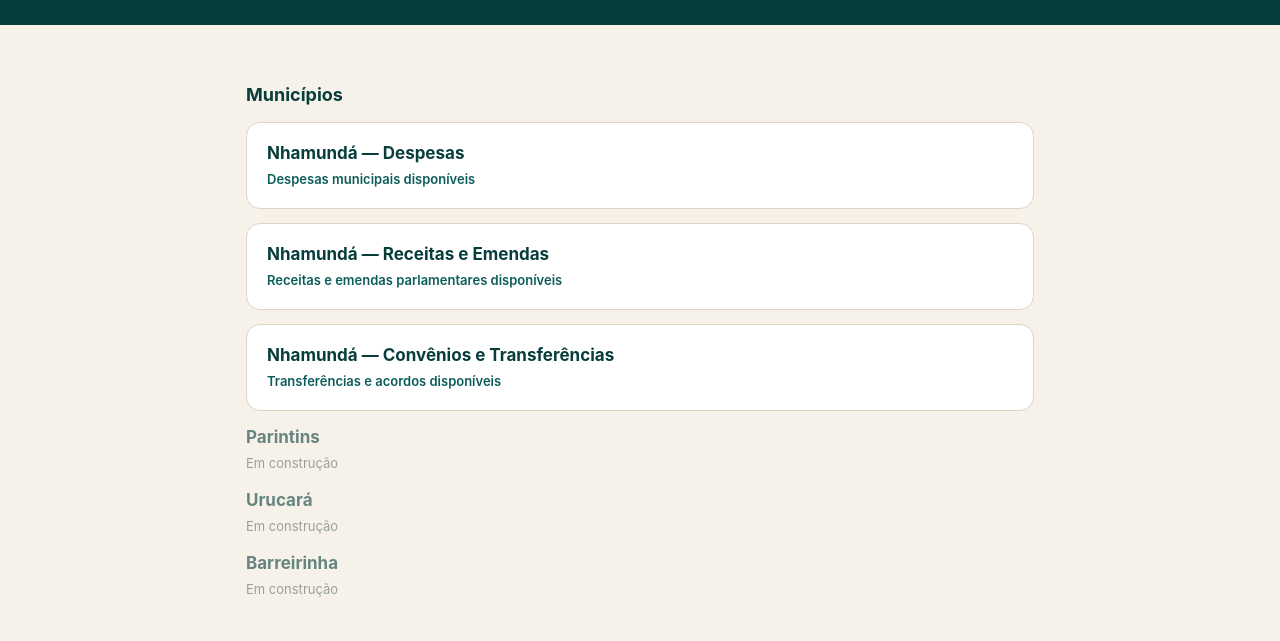
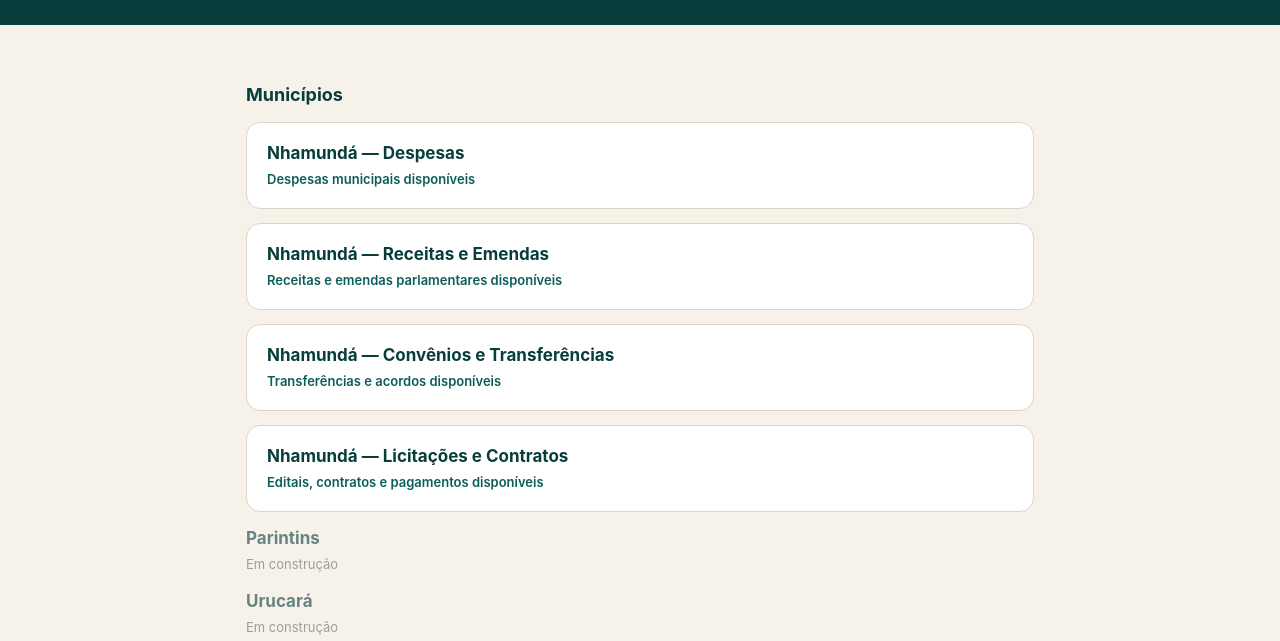
Before and after one commit to joaodiasbingo/transparencia-am, a website: page index.html in a window 1280 px wide. Shown: the part 158-799 px from the top of the page. Drawn offline with Linux system fonts and the light colour scheme.

Commit message:
Add links for Licitações and Contratos section

```diff
--- a/index.html
+++ b/index.html
@@ -116,6 +116,10 @@
       <div class="nome">Nhamundá — Convênios e Transferências</div>
       <div class="status">Transferências e acordos disponíveis</div>
     </a>
+    <a class="municipio-card disponivel" href="licitacoes.html">
+      <div class="nome">Nhamundá — Licitações e Contratos</div>
+      <div class="status">Editais, contratos e pagamentos disponíveis</div>
+    </a>
     <div class="municipio-card em-breve">
       <div class="nome">Parintins</div>
       <div class="status">Em construção</div>
```
